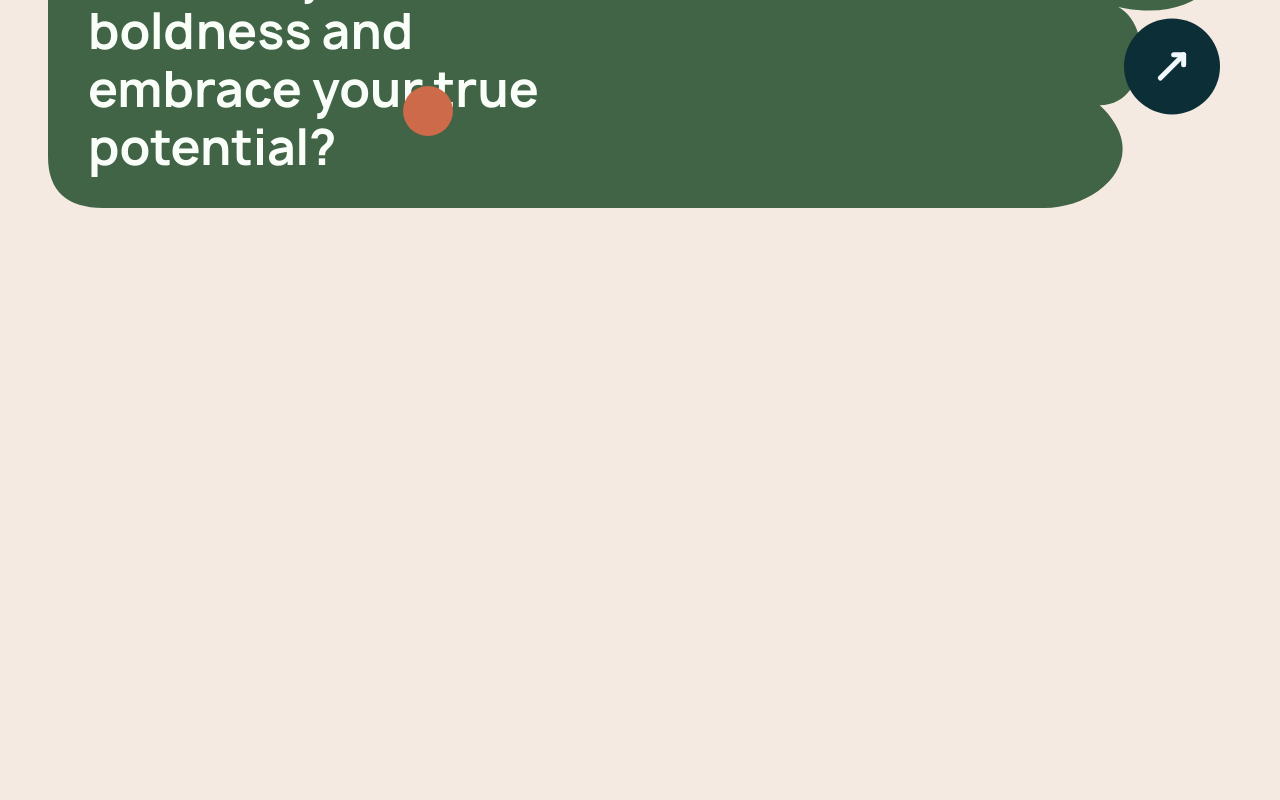
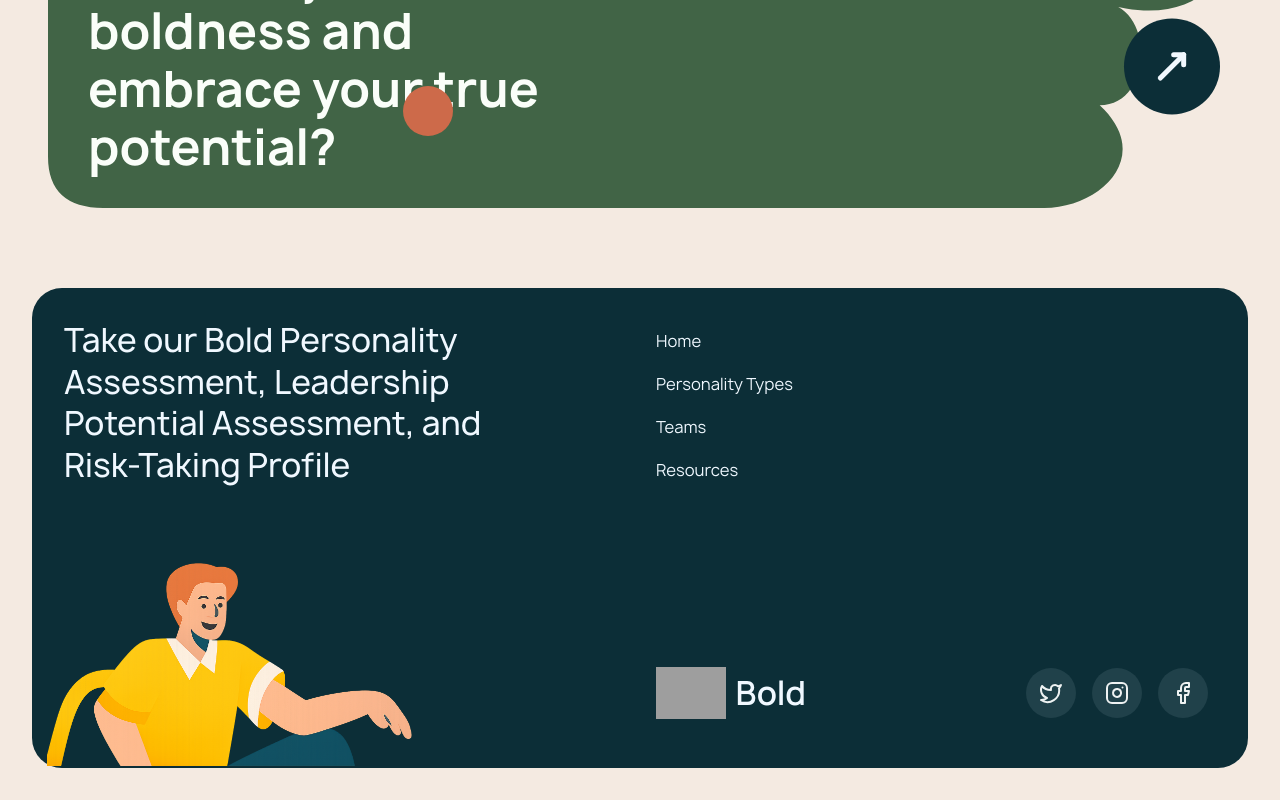
Before and after one commit to anaghroy/Bold-landing, a React (Vite) app: page / in a window 1280 px wide. Shown: the part 5703-6503 px from the top of the page. Before the commit the page ends 5959 px from the top, so only its background shows below. Built offline with nearby package versions, Linux system fonts and the light colour scheme; grey boxes are pictures that could not be loaded.

Commit message:
Footer Section

```diff
--- a/src/App.jsx
+++ b/src/App.jsx
@@ -1,5 +1,6 @@
 import Aboutus from "./components/Aboutus";
 import Believe from "./components/Believe";
+import Footer from "./components/Footer";
 import Navbar from "./components/Navbar";
 import Potential from "./components/Potential";
 import Testimonial from "./components/Testimonial";
@@ -19,6 +20,7 @@ const App = () => {
       <Believe data1= {data1} data2={data2}/>
       <Testimonial/>
       <Potential/>
+      <Footer/>
     </div>
   );
 };
--- /dev/null
+++ b/src/components/Footer.jsx
@@ -0,0 +1,57 @@
+import "../styles/layout/_footer.scss";
+import footerImg from "../assets/Images/footer.png";
+import Logo from "../assets/Images/Logo.png";
+import { Facebook, Instagram, Twitter } from "lucide-react";
+
+const Footer = () => {
+  return (
+    <footer className="footer">
+      <div className="footer-card">
+        {/* Left Section */}
+        <div className="footer-left">
+          <div className="para">
+            <p>
+              Take our Bold Personality Assessment, Leadership Potential
+              Assessment, and Risk-Taking Profile
+            </p>
+          </div>
+
+          <div className="image-wrap">
+            <img src={footerImg} alt="Footer Illustration" />
+          </div>
+        </div>
+
+        {/* Right Section */}
+        <div className="footer-right">
+          <nav className="footer-links">
+            <a href="#">Home</a>
+            <a href="#">Personality Types</a>
+            <a href="#">Teams</a>
+            <a href="#">Resources</a>
+          </nav>
+
+          <div className="footer-bottom">
+            <div className="brand">
+              <img src={Logo} alt="Bold logo" />
+              <span>Bold</span>
+            </div>
+
+            <div className="social-icons">
+              <button>
+                <Twitter />
+              </button>
+              <button>
+                <Instagram />
+              </button>
+              <button>
+                <Facebook />
+              </button>
+            </div>
+          </div>
+        </div>
+      </div>
+    </footer>
+  );
+};
+
+export default Footer;
--- /dev/null
+++ b/src/styles/layout/_footer.scss
@@ -0,0 +1,118 @@
+.footer {
+  width: 100%;
+  padding: 2rem;
+
+  .footer-card {
+    background-color: #0c2e37;
+    border-radius: 30px;
+    // padding: 2.5rem;
+
+    display: flex;
+    gap: 2rem;
+  }
+
+  /* LEFT */
+  .footer-left {
+    flex: 1;
+    display: flex;
+    flex-direction: column;
+    gap: 1.5rem;
+    .para {
+      padding: 2rem;
+      p {
+        font-size: 2rem;
+        color: aliceblue;
+        font-family: manrope-medium;
+        line-height: 1.3;
+      }
+    }
+    .image-wrap {
+      width: 70%;
+      overflow: hidden;
+      img {
+        display: block;
+        width: 100%;
+        object-fit: cover;
+        margin-bottom: 2px;
+        margin-left: 15px;
+      }
+    }
+  }
+
+  /* RIGHT */
+  .footer-right {
+    flex: 1;
+    display: flex;
+    flex-direction: column;
+    justify-content: space-between;
+    padding: 2.5rem;
+  }
+
+  .footer-links {
+    display: flex;
+    flex-direction: column;
+    gap: 1rem;
+
+    a {
+      text-decoration: none;
+      color: aliceblue;
+      font-family: manrope-regular;
+      transition: opacity 0.2s ease;
+
+      &:hover {
+        opacity: 0.7;
+      }
+    }
+  }
+
+  .footer-bottom {
+    display: flex;
+    align-items: center;
+    justify-content: space-between;
+  }
+
+  /* BRAND */
+  .brand {
+    display: flex;
+    align-items: center;
+    gap: 0.6rem;
+
+    img {
+      width: 70px;
+      height: 70px;
+      object-fit: contain;
+    }
+
+    span {
+      font-size: 2rem;
+      color: aliceblue;
+      font-family: manrope-semibold;
+    }
+  }
+
+  /* SOCIAL */
+  .social-icons {
+    display: flex;
+    gap: 1rem;
+
+    button {
+      width: 50px;
+      height: 50px;
+      border-radius: 50%;
+      background-color: #20414a;
+      border: none;
+      cursor: pointer;
+
+      display: grid;
+      place-items: center;
+
+      svg {
+        color: #eef2f2;
+      }
+
+      &:hover {
+        background-color: #2b5661;
+      }
+    }
+  }
+}
```
